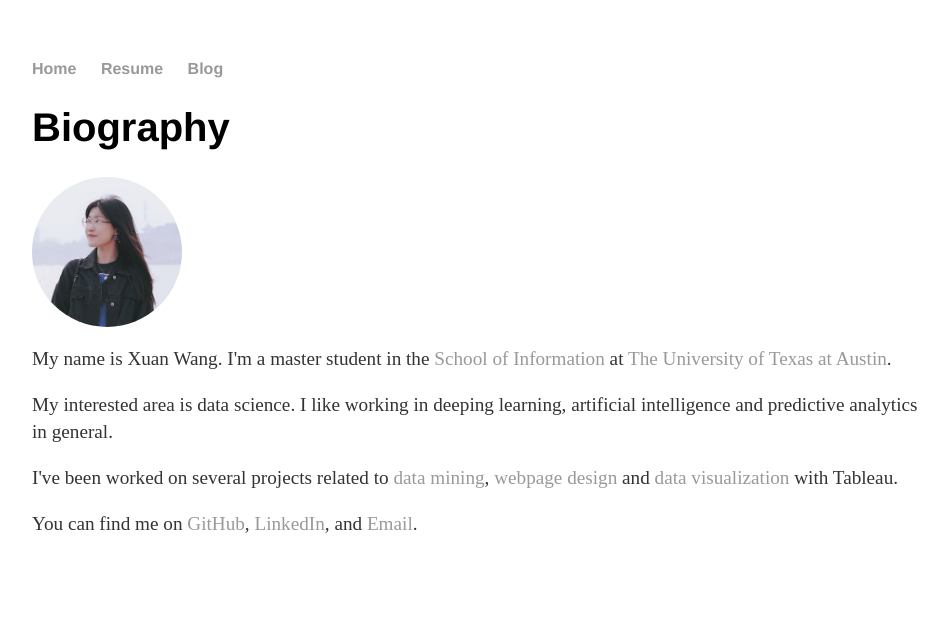
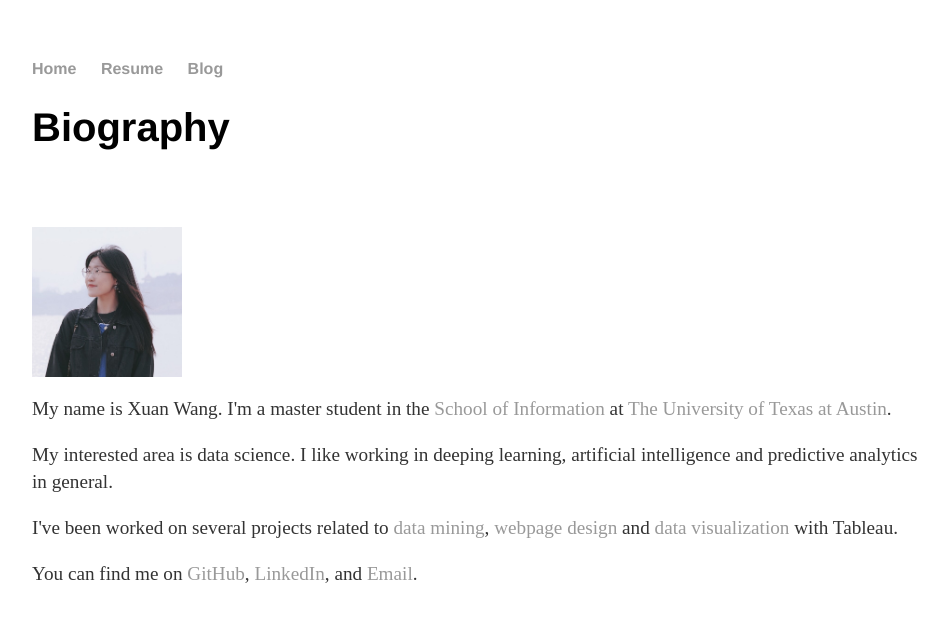
Before and after one commit to xxuanwang-zz/Portfolio, a Jekyll site: the page built from index.html, in a window 1280 px wide. Shown: the top 622 px of the page, without its empty margins (160-1108 px from the left). Built offline with Jekyll 4.4.1, drawn with Linux system fonts in a browser that asks for light colours.

Commit message:
Update index.html

```diff
--- a/index.html
+++ b/index.html
@@ -10,12 +10,14 @@ title: Xuan Wang
 	  .div{
 		  width: 150px;
 		  height: 150px;
-		  border-radius:50%;
-		  overflow:hidden;
+		  padding-top:50px;
 	  }
 	  .img {
 		  width: 100%;
 		  height: auto;
+		  display:block;
+		  margin:0 auto;
+		  object-fit: cover;
   </style>
   <section id="about">
     <div class="div">
```
